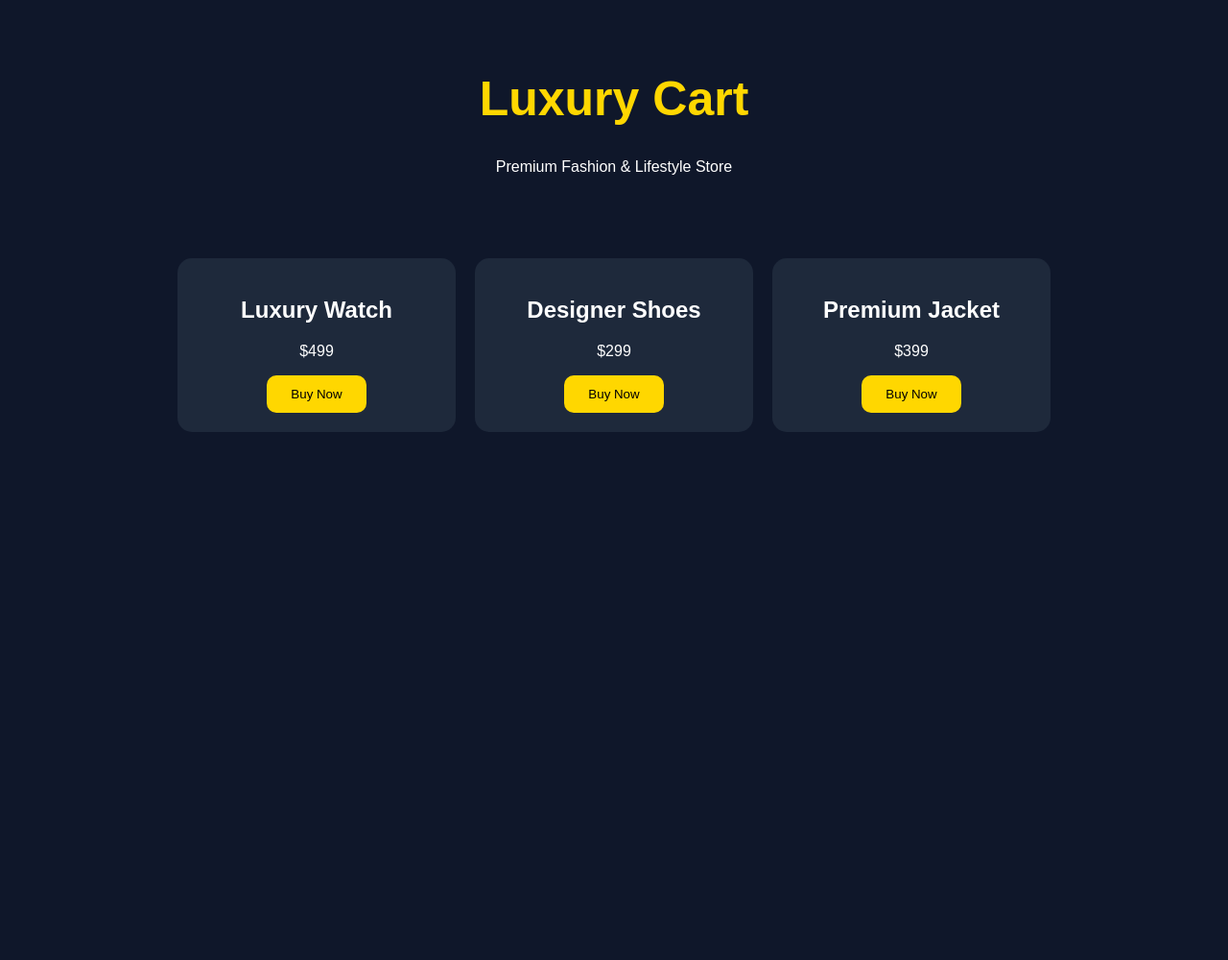
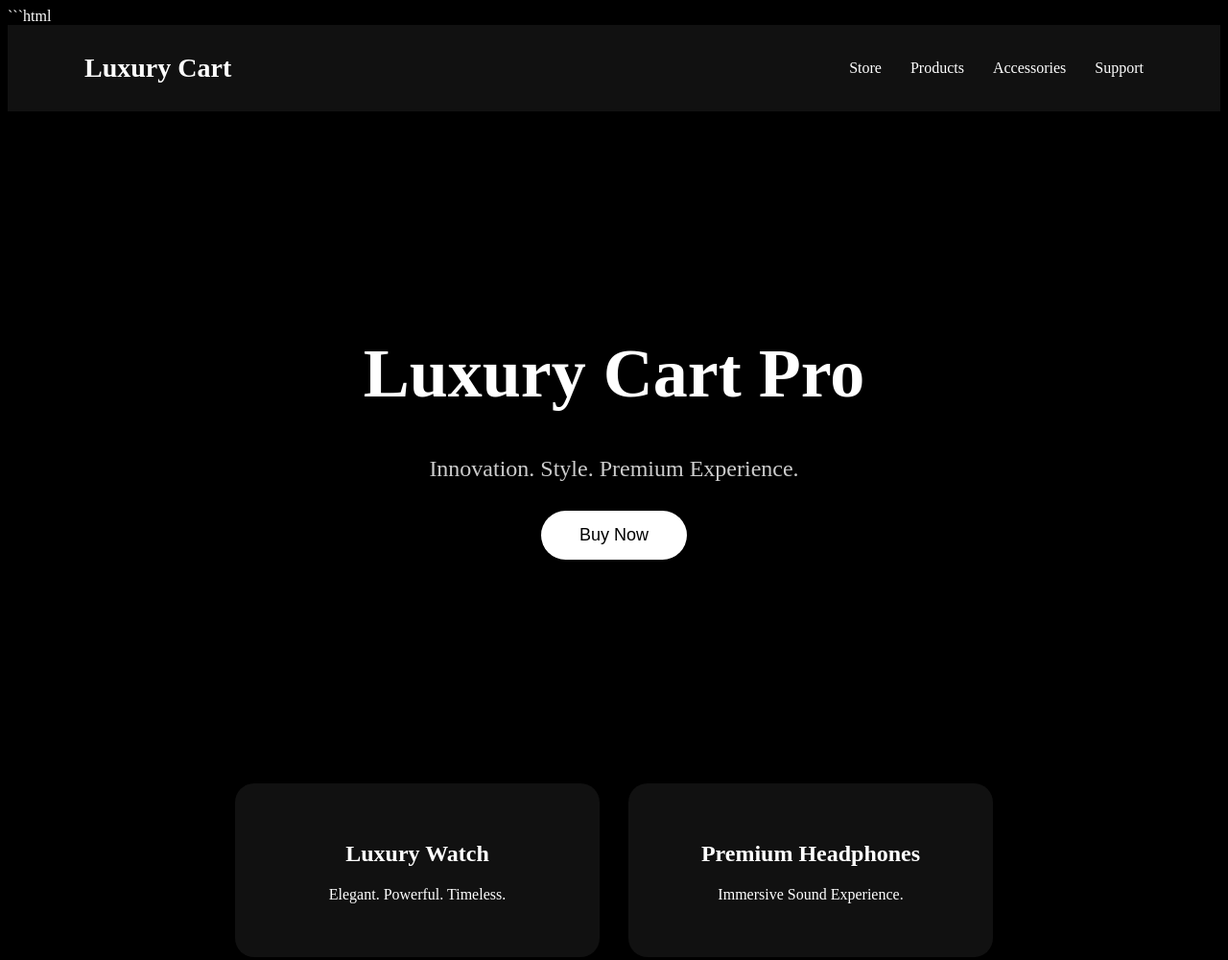
Before and after one commit to ratheeshu2804/ecommerce-devops-project, a plain HTML site: page index.html in a window 1280 px wide. Shown: the top 1000 px of the page at 96% size. Before the commit the page ends 800 px from the top, so only its background shows below. Drawn offline with Linux system fonts and the light colour scheme.

Commit message:
Added Apple-style landing page

````diff
--- a/index.html
+++ b/index.html
@@ -1,37 +1,52 @@
+```html
 <!DOCTYPE html>
 <html>
 <head>
+<meta charset="UTF-8">
+<meta name="viewport" content="width=device-width, initial-scale=1.0">
 <title>Luxury Cart</title>
 <link rel="stylesheet" href="style.css">
 </head>
 <body>
 
-<header>
-    <h1>Luxury Cart</h1>
-    <p>Premium Fashion & Lifestyle Store</p>
-</header>
+<nav>
+    <div class="logo">Luxury Cart</div>
+    <ul>
+        <li>Store</li>
+        <li>Products</li>
+        <li>Accessories</li>
+        <li>Support</li>
+    </ul>
+</nav>
+
+<section class="hero">
+    <h1>Luxury Cart Pro</h1>
+    <p>Innovation. Style. Premium Experience.</p>
+    <button>Buy Now</button>
+</section>
 
 <section class="products">
 
-    <div class="card">
+<div class="product-card">
     <h2>Luxury Watch</h2>
-        <p>$499</p>
-        <button>Buy Now</button>
+    <p>Elegant. Powerful. Timeless.</p>
 </div>
 
-    <div class="card">
-        <h2>Designer Shoes</h2>
-        <p>$299</p>
-        <button>Buy Now</button>
+<div class="product-card">
+    <h2>Premium Headphones</h2>
+    <p>Immersive Sound Experience.</p>
 </div>
 
-    <div class="card">
-        <h2>Premium Jacket</h2>
-        <p>$399</p>
-        <button>Buy Now</button>
+<div class="product-card">
+    <h2>Designer Laptop</h2>
+    <p>Performance Meets Luxury.</p>
 </div>
 
 </section>
 
+<footer>
+    <p>© 2026 Luxury Cart. All Rights Reserved.</p>
+</footer>
+
 </body>
 </html>
--- a/style.css
+++ b/style.css
@@ -1,53 +1,95 @@
+```css
+*{
+    margin:0;
+    padding:0;
+    box-sizing:border-box;
+    font-family:-apple-system,BlinkMacSystemFont,sans-serif;
+}
+
 body{
-    margin:0;
-    font-family:Arial;
-    background:#0f172a;
+    background:#000;
     color:white;
 }
 
-header{
-    text-align:center;
-    padding:40px;
+nav{
+    display:flex;
+    justify-content:space-between;
+    align-items:center;
+    padding:20px 80px;
+    background:#111;
 }
 
-header h1{
-    color:gold;
-    font-size:50px;
+.logo{
+    font-size:28px;
+    font-weight:bold;
+}
+
+nav ul{
+    display:flex;
+    list-style:none;
+    gap:30px;
+}
+
+.hero{
+    height:80vh;
+    display:flex;
+    flex-direction:column;
+    justify-content:center;
+    align-items:center;
+    text-align:center;
+}
+
+.hero h1{
+    font-size:72px;
+    margin-bottom:20px;
+}
+
+.hero p{
+    font-size:24px;
+    color:#ccc;
+    margin-bottom:30px;
+}
+
+button{
+    background:white;
+    color:black;
+    border:none;
+    padding:15px 40px;
+    border-radius:30px;
+    font-size:18px;
+    cursor:pointer;
+    transition:0.4s;
+}
+
+button:hover{
+    transform:scale(1.05);
 }
 
 .products{
     display:flex;
     justify-content:center;
-    gap:20px;
+    gap:30px;
+    padding:60px;
     flex-wrap:wrap;
-    margin-top:30px;
 }
 
-.card{
-    background:#1e293b;
-    width:250px;
-    padding:20px;
-    border-radius:15px;
+.product-card{
+    width:300px;
+    background:#111;
+    padding:40px;
+    border-radius:20px;
     text-align:center;
-    transition:0.5s;
-}
-
-.card:hover{
-    transform:translateY(-10px);
-    box-shadow:0 0 20px gold;
-}
-
-button{
-    background:gold;
-    color:black;
-    border:none;
-    padding:12px 25px;
-    border-radius:10px;
-    cursor:pointer;
     transition:0.4s;
 }
 
-button:hover{
-    transform:scale(1.1);
-    background:white;
+.product-card:hover{
+    transform:translateY(-10px);
+    box-shadow:0 0 25px rgba(255,255,255,0.2);
 }
+
+footer{
+    text-align:center;
+    padding:30px;
+    color:#888;
+}
+```
````
Lines whose indentation alone changed are shown as unchanged.
